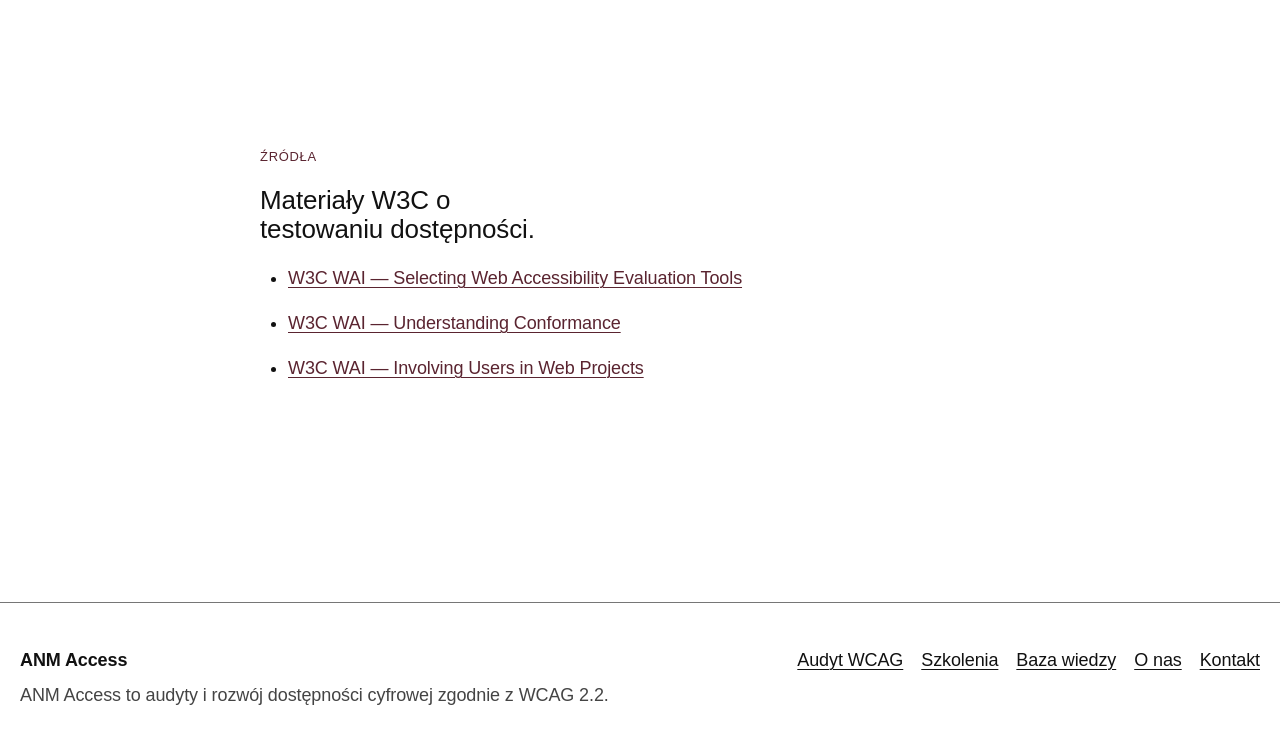
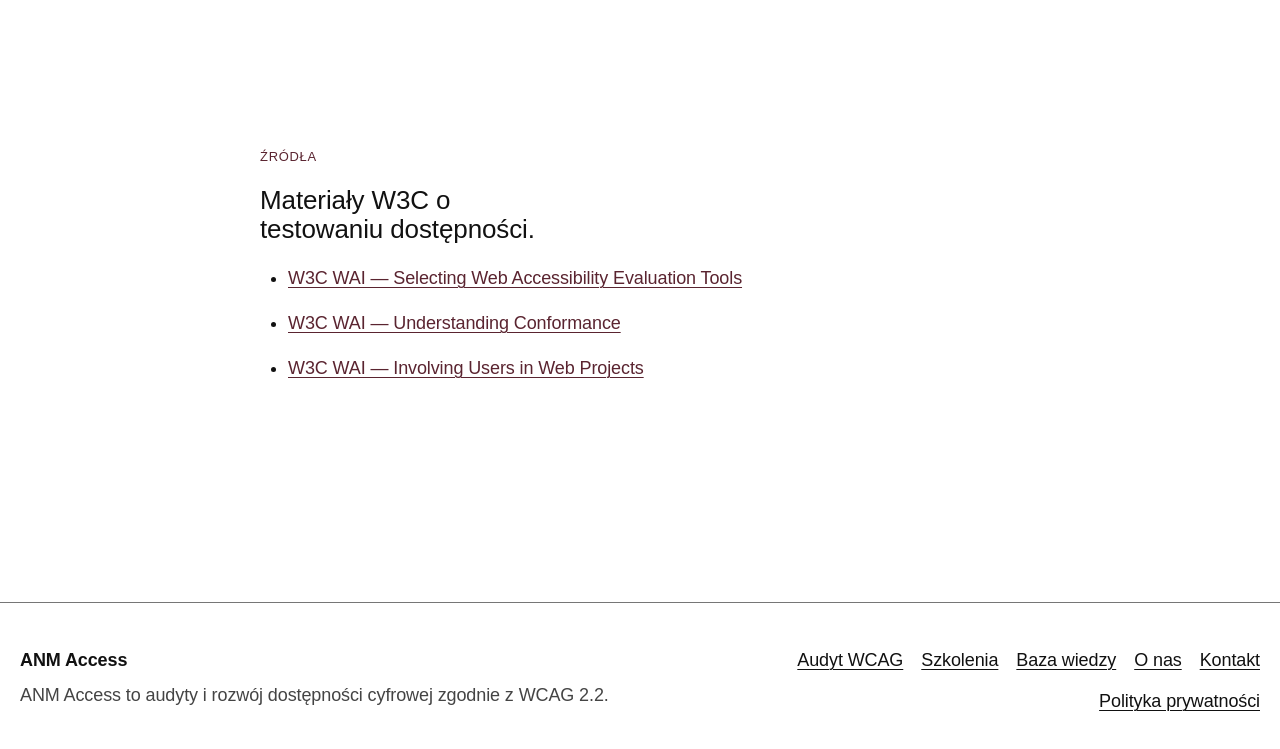
Before and after one commit to anmcollectivefun-ops/wcag, a website: page baza-wiedzy/automatyczny-audyt-wcag-a-niedostepna-strona.html in a window 1280 px wide. Shown: the part 9279-10028 px from the top of the page. Drawn offline with nearby package versions, Linux system fonts and the light colour scheme; a web font is replaced by a local one.

Commit message:
Add privacy policy link to footer

```diff
--- a/baza-wiedzy/automatyczny-audyt-wcag-a-niedostepna-strona.html
+++ b/baza-wiedzy/automatyczny-audyt-wcag-a-niedostepna-strona.html
@@ -255,6 +255,7 @@
         <a href="/baza-wiedzy.html">Baza wiedzy</a>
         <a href="/o-nas.html">O nas</a>
         <a href="/kontakt.html">Kontakt</a>
+              <a href="/polityka-prywatnosci.html">Polityka prywatności</a>
       </nav>
     </div>
   </footer>
```
